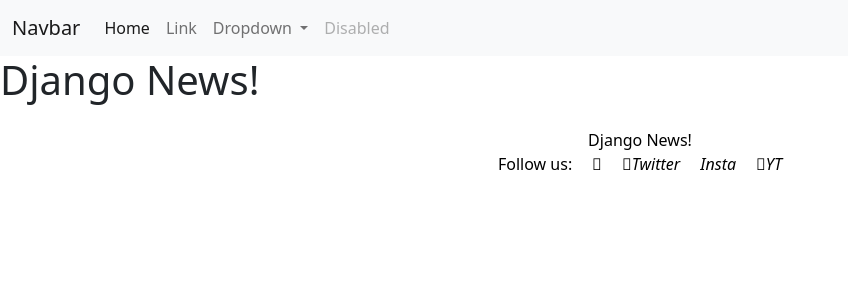
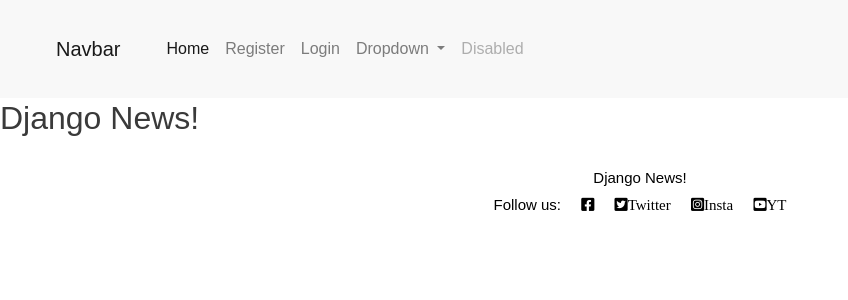
Before and after one commit to MDegg/django-blog-ci, a Django app: page / in a window 1280 px wide. Shown: the top 300 px of the page, without its empty margins (0-848 px from the left). Run offline with Django 3.2, Linux system fonts and the light colour scheme; data that the repository does not hold is empty; some libraries are stand-ins or nearby versions; some web fonts are replaced.

Commit message:
installed allauth and created login and login ability

```diff
--- a/DjangoNews/urls.py
+++ b/DjangoNews/urls.py
@@ -20,4 +20,5 @@ urlpatterns = [
     path('admin/', admin.site.urls),
     path('summernote/', include('django_summernote.urls')),
     path('', include('newsapp.urls'), name='newsapp-urls'),
+    path('accounts/', include('allauth.urls')),
 ]
--- a/templates/base.html
+++ b/templates/base.html
@@ -3,15 +3,20 @@
 <!doctype html>
 <html lang="en">
   <head>
-    <!-- Required meta tags -->
     <meta charset="utf-8">
     <meta name="viewport" content="width=device-width, initial-scale=1">
-
-    <!-- Bootstrap CSS -->
     <link href="https://cdn.jsdelivr.net/npm/bootstrap@5.1.3/dist/css/bootstrap.min.css" rel="stylesheet" integrity="sha384-1BmE4kWBq78iYhFldvKuhfTAU6auU8tT94WrHftjDbrCEXSU1oBoqyl2QvZ6jIW3" crossorigin="anonymous">
     <link rel="stylesheet" href="path/to/font-awesome/css/font-awesome.min.css">
-
-    <title>News</title>
+    <link rel="preconnect" href="https://fonts.gstatic.com">
+    <link rel="stylesheet" href="https://cdnjs.cloudflare.com/ajax/libs/font-awesome/5.15.3/css/all.min.css">
+    <meta name="viewport" content="width=device-width, initial-scale=1" />
+    <link href="https://cdn.jsdelivr.net/npm/bootstrap@5.0.1/dist/css/bootstrap.min.css" rel="stylesheet"
+        integrity="sha384-+0n0xVW2eSR5OomGNYDnhzAbDsOXxcvSN1TPprVMTNDbiYZCxYbOOl7+AMvyTG2x" crossorigin="anonymous">
+    <script src="https://cdn.jsdelivr.net/npm/bootstrap@5.0.1/dist/js/bootstrap.bundle.min.js"
+        integrity="sha384-gtEjrD/SeCtmISkJkNUaaKMoLD0//ElJ19smozuHV6z3Iehds+3Ulb9Bn9Plx0x4" crossorigin="anonymous">
+    </script>
+    <link rel="stylesheet" href="{% static 'css/style.css' %}">
+    <title>Django News</title>
   </head>
   <body>
     <nav class="navbar navbar-expand-lg navbar-light bg-light">
@@ -23,11 +28,20 @@
           <div class="collapse navbar-collapse" id="navbarSupportedContent">
             <ul class="navbar-nav me-auto mb-2 mb-lg-0">
               <li class="nav-item">
-                <a class="nav-link active" aria-current="page" href="">Home</a>
+                <a class="nav-link active" aria-current="page" href="{% url 'home' %}">Home</a>
+              </li>
+              {% if user.is_authenticated %}
+              <li class="nav-item">
+                <a class="nav-link" href="{% url 'account_logout' %}">Logout</a>
+              </li>
+              {% else %}
+              <li class="nav-item">
+                <a class="nav-link" href="{% url 'account_signup' %}">Register</a>
               </li>
               <li class="nav-item">
-                <a class="nav-link" href="#">Link</a>
+                <a class="nav-link" href="{% url 'account_login' %}">Login</a>
               </li>
+              {% endif %}
               <li class="nav-item dropdown">
                 <a class="nav-link dropdown-toggle" href="#" id="navbarDropdown" role="button" data-bs-toggle="dropdown" aria-expanded="false">
                   Dropdown
--- a/templates/sidebar.html
+++ b/templates/sidebar.html
@@ -14,7 +14,7 @@
     <div class="card-body">
         <p class="card-text"> Click the button to comment on this post!</p>
         <a href=""
-           class="btn btn-danger">Comment<i class="fas fa-comment"></i></a>
+           class="btn btn-danger"><i class="fas fa-comment"></i></a>
     </div>
 </div>
 </div>
```
Also changed, not shown: DjangoNews/settings.py (+10 -0 lines), requirements.txt (+106 -0 lines).
